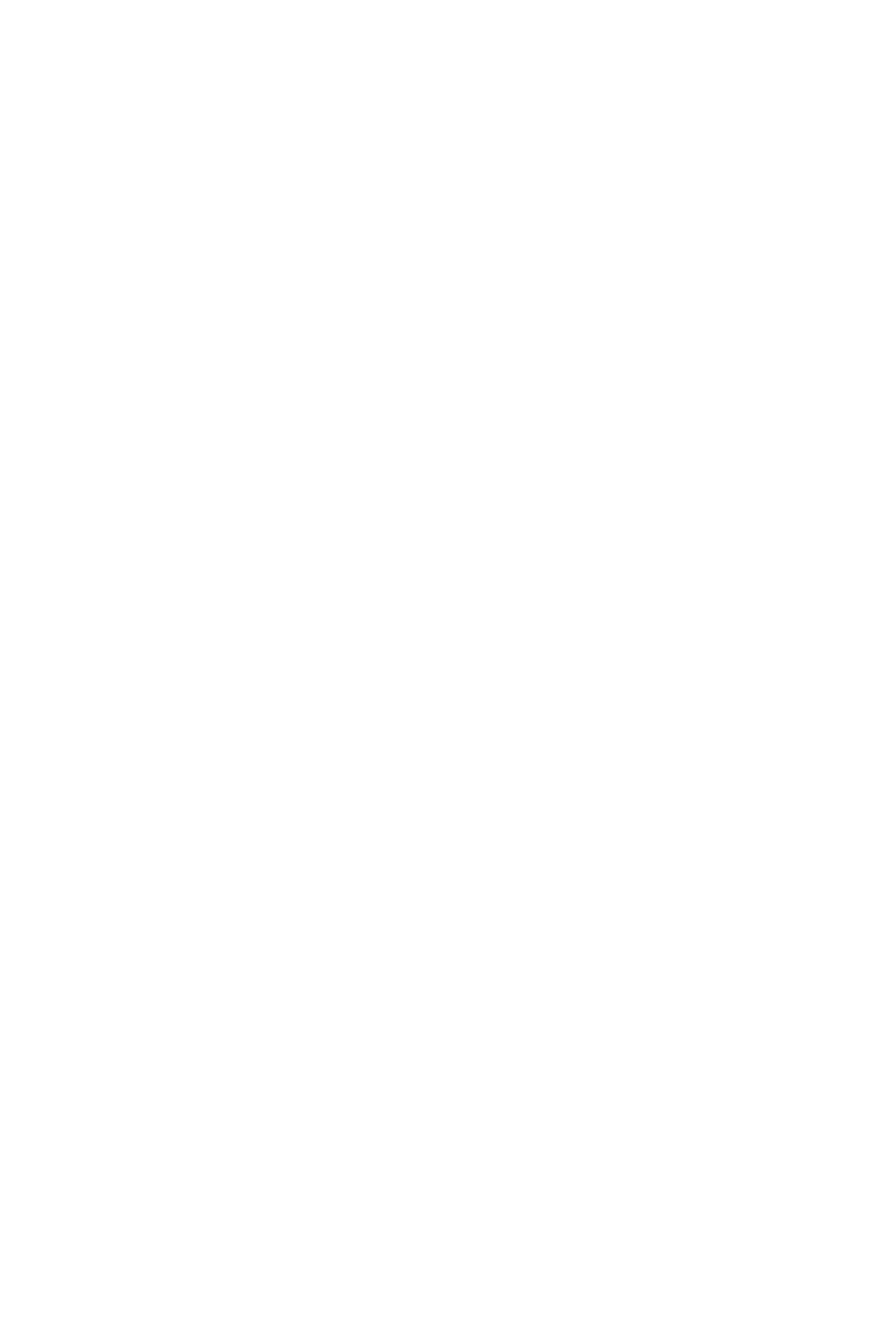
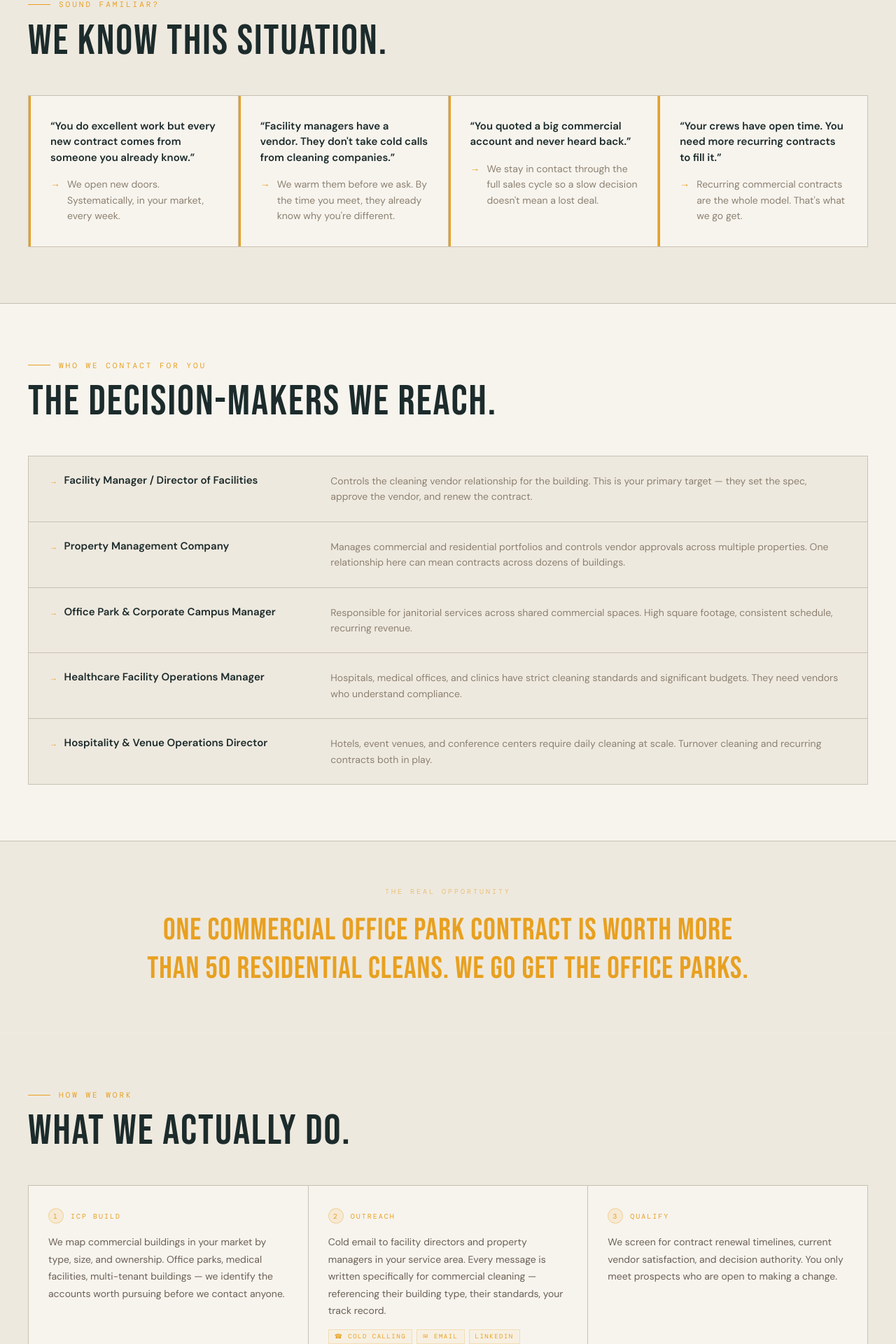
Before and after one commit to KierinF/deeno-brands, a Next.js app: page /commercial-cleaning in a window 1280 px wide. Before the commit this address had no page. Shown: the part 737-2657 px from the top of the page at 70% size. Before the commit the page ends 800 px from the top, so only its background shows below. Built offline with nearby package versions, Linux system fonts and the light colour scheme.

Commit message:
add commercial cleaning industry page

```diff
--- /dev/null
+++ b/app/commercial-cleaning/page.tsx
@@ -0,0 +1,99 @@
+import type { Metadata } from "next";
+import IndustryPage, { type IndustryPageData } from "../components/IndustryPage";
+
+export const metadata: Metadata = {
+  title: "Commercial Cleaning Lead Generation | Deeno",
+  description:
+    "We contact facility managers, property management companies, and building owners in your market and book them on your calendar. Fully managed outbound for commercial cleaning companies.",
+};
+
+const data: IndustryPageData = {
+  trade: "Commercial Cleaning",
+  image: "/commercial-cleaning.png",
+  headline: "Your building is spotless. Your contract pipeline isn't.",
+  sub: "We get you in front of the facility managers and property owners who control the cleaning contracts — and book them on your calendar. You show up and close.",
+  pains: [
+    {
+      problem: "You do excellent work but every new contract comes from someone you already know.",
+      solution: "We open new doors. Systematically, in your market, every week.",
+    },
+    {
+      problem: "Facility managers have a vendor. They don't take cold calls from cleaning companies.",
+      solution: "We warm them before we ask. By the time you meet, they already know why you're different.",
+    },
+    {
+      problem: "You quoted a big commercial account and never heard back.",
+      solution: "We stay in contact through the full sales cycle so a slow decision doesn't mean a lost deal.",
+    },
+    {
+      problem: "Your crews have open time. You need more recurring contracts to fill it.",
+      solution: "Recurring commercial contracts are the whole model. That's what we go get.",
+    },
+  ],
+  personas: [
+    {
+      title: "Facility Manager / Director of Facilities",
+      desc: "Controls the cleaning vendor relationship for the building. This is your primary target — they set the spec, approve the vendor, and renew the contract.",
+    },
+    {
+      title: "Property Management Company",
+      desc: "Manages commercial and residential portfolios and controls vendor approvals across multiple properties. One relationship here can mean contracts across dozens of buildings.",
+    },
+    {
+      title: "Office Park & Corporate Campus Manager",
+      desc: "Responsible for janitorial services across shared commercial spaces. High square footage, consistent schedule, recurring revenue.",
+    },
+    {
+      title: "Healthcare Facility Operations Manager",
+      desc: "Hospitals, medical offices, and clinics have strict cleaning standards and significant budgets. They need vendors who understand compliance.",
+    },
+    {
+      title: "Hospitality & Venue Operations Director",
+      desc: "Hotels, event venues, and conference centers require daily cleaning at scale. Turnover cleaning and recurring contracts both in play.",
+    },
+  ],
+  processSteps: [
+    {
+      label: "ICP Build",
+      detail:
+        "We map commercial buildings in your market by type, size, and ownership. Office parks, medical facilities, multi-tenant buildings — we identify the accounts worth pursuing before we contact anyone.",
+    },
+    {
+      label: "Outreach",
+      detail:
+        "Cold email to facility directors and property managers in your service area. Every message is written specifically for commercial cleaning — referencing their building type, their standards, your track record.",
+    },
+    {
+      label: "Qualify",
+      detail:
+        "We screen for contract renewal timelines, current vendor satisfaction, and decision authority. You only meet prospects who are open to making a change.",
+    },
+  ],
+  callout: "One commercial office park contract is worth more than 50 residential cleans. We go get the office parks.",
+  faq: [
+    {
+      q: "Do you target commercial or residential?",
+      a: "Commercial only. Facility managers, property managers, and building owners — not homeowners. That's the whole model.",
+    },
+    {
+      q: "What size accounts do you go after?",
+      a: "We focus on recurring commercial contracts — office buildings, medical facilities, multi-tenant properties, and commercial real estate portfolios. We're not chasing one-off jobs.",
+    },
+    {
+      q: "How long until my first meeting?",
+      a: "Most clients see their first qualified meeting within 30 days of launch. Some markets move faster.",
+    },
+    {
+      q: "Will you work with my competitor in the same city?",
+      a: "No. One commercial cleaning company per market, period. Once your territory is claimed, it's closed.",
+    },
+    {
+      q: "I tried marketing before and didn't get commercial accounts.",
+      a: "Marketing builds awareness. We build pipeline. There's a difference — book the call and we'll show you.",
+    },
+  ],
+};
+
+export default function CommercialCleaning() {
+  return <IndustryPage data={data} />;
+}
```
